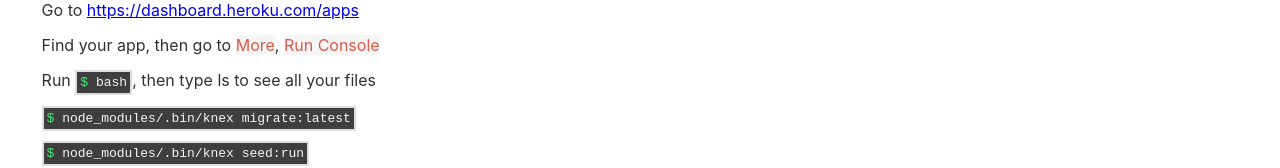
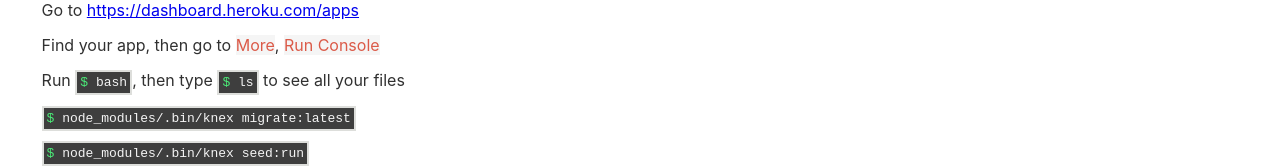
Before and after one commit to davidnymanmusic/heroku_deployment_static, a plain HTML site: page index.html in a window 1280 px wide. Shown: the part 995-1163 px from the top of the page. Drawn offline with Linux system fonts and the light colour scheme.

Commit message:
fix typo

```diff
--- a/index.html
+++ b/index.html
@@ -34,7 +34,7 @@ PORT=<span>YOUR_LOCAL_PORT_HERE</span>
 <p><code>heroku addons:create heroku-postgresql:hobby-dev</code></p>
 <p>Go to <a href="https://dashboard.heroku.com/apps">https://dashboard.heroku.com/apps</a></p>
 <p>Find your app, then go to <span>More</span>, <span>Run Console</span></p>
-<p>Run <code>bash</code>, then type ls to see all your files</p>
+<p>Run <code>bash</code>, then type <code>ls</code> to see all your files</p>
 <p><code>node_modules/.bin/knex migrate:latest</code></p>
 <p><code>node_modules/.bin/knex seed:run</code></p>
 <p>(or you can run <code>heroku run bash</code> in your own console and migrate/seed files)</p>
```
